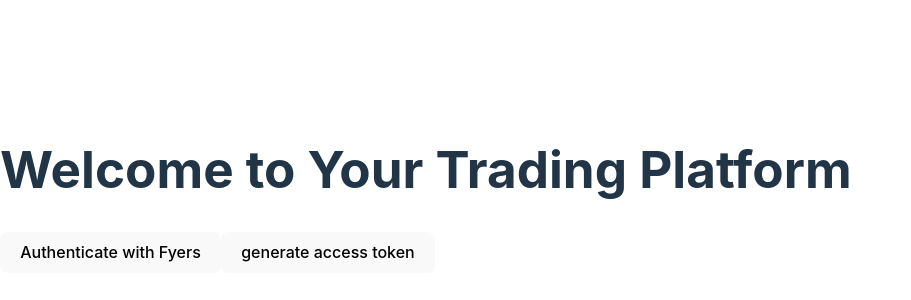
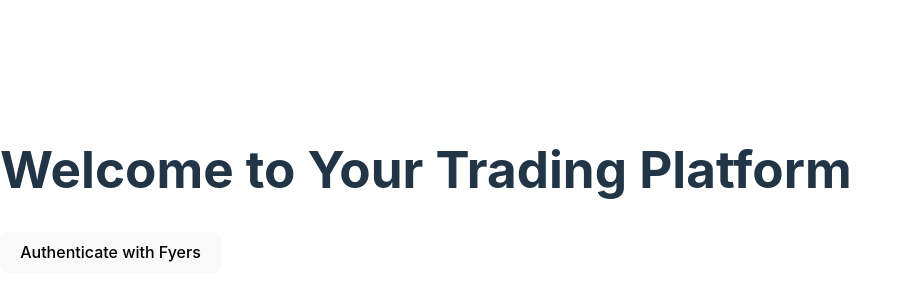
Before and after one commit to Sweetdesignhub/fyers-frontend, a React (Vite) app: page / in a window 1280 px wide. Shown: the part 210-510 px from the top of the page, without its empty margins (0-911 px from the left). Built offline with nearby package versions, Linux system fonts and the light colour scheme.

Commit message:
doing trial

```diff
--- a/src/components/FyersButton.jsx
+++ b/src/components/FyersButton.jsx
@@ -1,9 +1,10 @@
-import React, { useState } from "react";
+import React, { useState, useEffect } from "react";
 import axios from "axios";
 import api from "../config";
 
 const App = () => {
   const [authCodeURL, setAuthCodeURL] = useState("");
+  const [accessToken, setAccessToken] = useState("");
 
   const handleFyersAuth = async () => {
     try {
@@ -15,19 +16,30 @@ const App = () => {
     }
   };
 
-  const handleaccessToken = async () => {
+  const generateAccessToken = async (uri) => {
     try {
-      const response = await api.get("/generateAccessToken");
-      console.log(response);
+      const response = await api.post("/generateAccessToken", { uri });
+      const { accessToken } = response.data;
+      setAccessToken(accessToken);
+      console.log("Access Token:", accessToken);
     } catch (error) {
-      console.error("Failed to retrieve Fyers auth URL:", error);
+      console.error("Failed to generate access token:", error);
     }
   };
+
+  useEffect(() => {
+    const query = new URLSearchParams(window.location.search);
+    const authCode = query.get("auth_code");
+    if (authCode) {
+      const uri = window.location.href;
+      generateAccessToken(uri);
+    }
+  }, []);
 
   return (
     <div>
       <button onClick={handleFyersAuth}>Authenticate with Fyers</button>
-      <button onClick={handleaccessToken}>generate access token</button>
+      {accessToken && <p>Access Token: {accessToken}</p>}
     </div>
   );
 };
```
